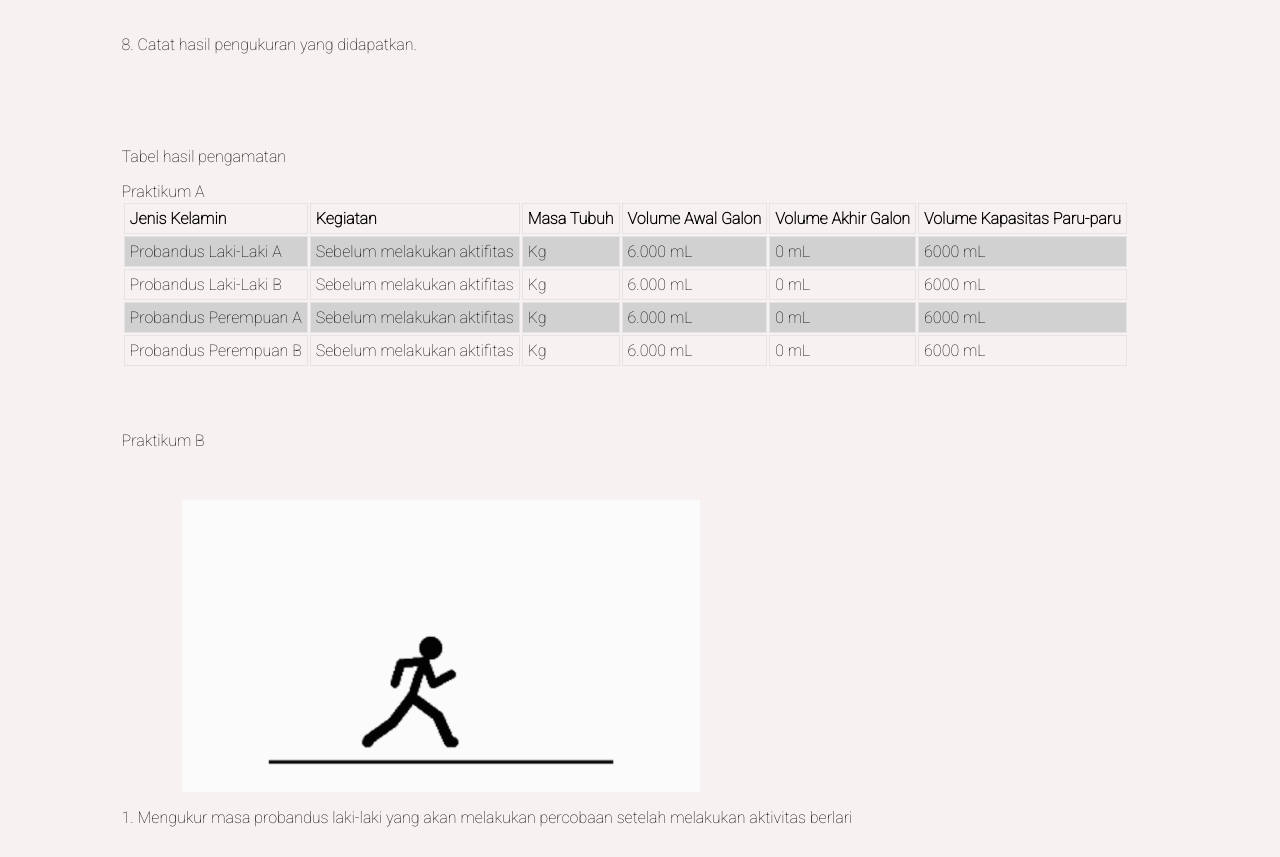
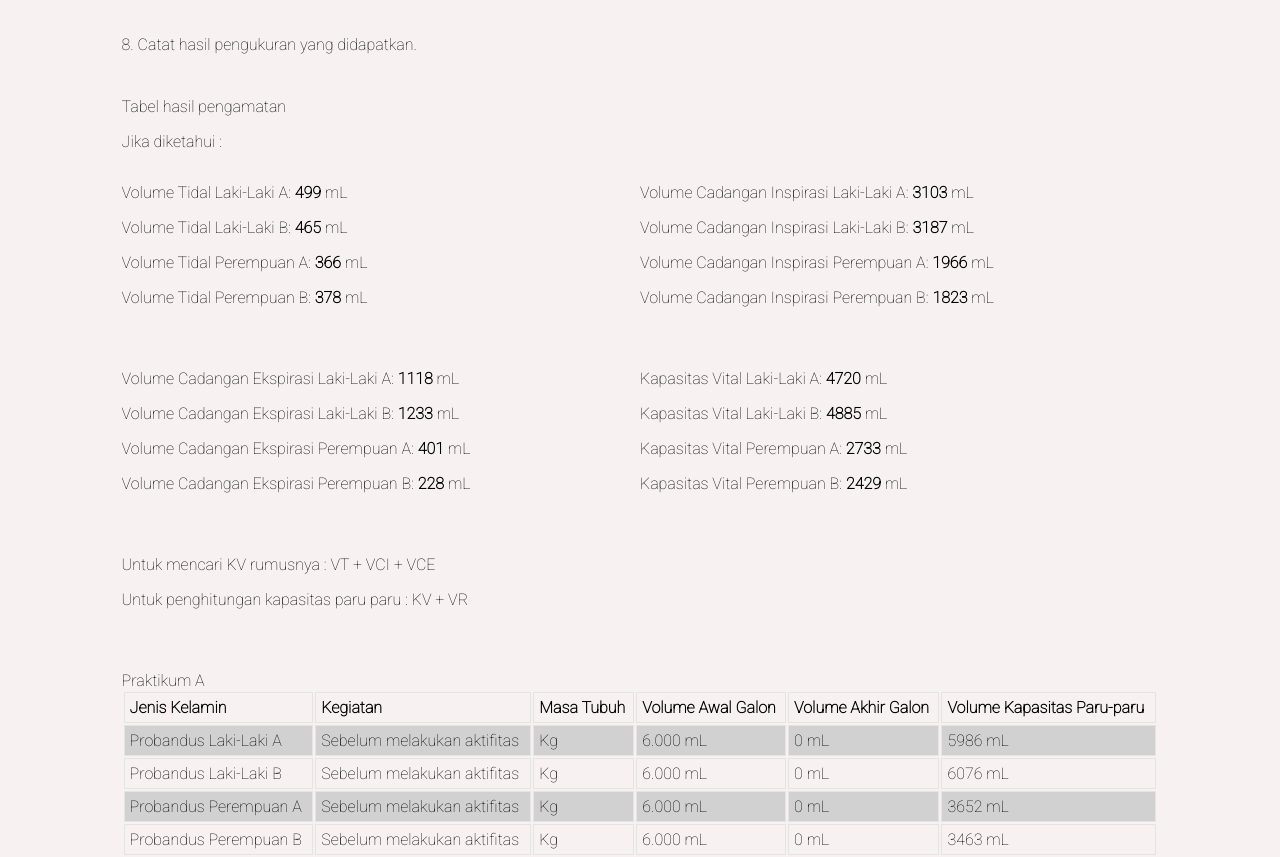
Before and after one commit to pratama11-dev/BiologiApp, a React (Create React App) app in the folder frontend/: page /simulationManusia in a window 1280 px wide. Shown: the part 5560-6417 px from the top of the page. Built offline with nearby package versions, Linux system fonts and the light colour scheme.

Commit message:
fixing Simulasi Res Manusia

```diff
--- a/frontend/src/screen/SimulasiResManusia.js
+++ b/frontend/src/screen/SimulasiResManusia.js
@@ -149,11 +149,68 @@ export default function SimulasiResManusia() {
     }, [kedelapan]);
 
 
-    // const randomNumber = toNumber(Math.random() * 100);
-    // const randomeNumber = toNumber(Math.random() * 100);
+    const volumeTidalLakiA = Math.floor(Math.random() * (500 - 450 + 1)) + 450;
+    const volumeTidalLakiB = Math.floor(Math.random() * (500 - 450 + 1)) + 450;
+    const volumeTidalPerempuanA = Math.floor(Math.random() * (380 - 330 + 1)) + 330;
+    const volumeTidalPerempuanB = Math.floor(Math.random() * (380 - 330 + 1)) + 330;
 
-    // const pengukuran = toNumber(Math.random() * 100);
-    // const pengukuranPr = toNumber(Math.random() * 100);
+    const volumeCadInsLakiA = Math.floor(Math.random() * (3100 - 3000 + 101)) + 3000;
+    const volumeCadInsLakiB = Math.floor(Math.random() * (3100 - 3000 + 101)) + 3000;
+    const volumeCadInsPerempuanA = Math.floor(Math.random() * (1900 - 1800 + 101)) + 1800;
+    const volumeCadInsPerempuanB = Math.floor(Math.random() * (1900 - 1800 + 101)) + 1800;
+
+    const volumeCadEksLakiA = Math.floor(Math.random() * (1200 - 1100 + 101)) + 1100;
+    const volumeCadEksLakiB = Math.floor(Math.random() * (1200 - 1100 + 101)) + 1100;
+    const volumeCadEksPerempuanA = Math.floor(Math.random() * (800 - 100 + 11)) + 100;
+    const volumeCadEksPerempuanB = Math.floor(Math.random() * (800 - 100 + 11)) + 100;
+
+    const volumeResLakiA = Math.floor(Math.random() * (1200 - 1100 + 121)) + 1100;
+    const volumeResLakiB = Math.floor(Math.random() * (1200 - 1100 + 121)) + 1100;
+    const volumeResPerempuanA = Math.floor(Math.random() * (1000 - 900 + 101)) + 900;
+    const volumeResPerempuanB = Math.floor(Math.random() * (1000 - 900 + 101)) + 900;
+
+    const kvLkA = volumeTidalLakiA + volumeCadInsLakiA + volumeCadEksLakiA;
+    const kvLkB = volumeTidalLakiB + volumeCadInsLakiB + volumeCadEksLakiB;
+    const kvPrA = volumeTidalPerempuanA + volumeCadInsPerempuanA + volumeCadEksPerempuanA;
+    const kvPrB = volumeTidalPerempuanB + volumeCadInsPerempuanB + volumeCadEksPerempuanB;
+
+    const totalLkA = volumeResLakiA + kvLkA;
+    const totalLkB = volumeResLakiB + kvLkB;
+    const totalPrA = volumeResPerempuanA + kvPrA;
+    const totalPrB = volumeResPerempuanB + kvPrB;
+
+    // setelah aktivitas
+    const volumeTidalLakiAA = Math.floor(Math.random() * (490 - 450 + 1)) + 450;
+    const volumeTidalLakiBA = Math.floor(Math.random() * (490 - 450 + 1)) + 450;
+    const volumeTidalPerempuanAA = Math.floor(Math.random() * (370 - 330 + 1)) + 330;
+    const volumeTidalPerempuanBA = Math.floor(Math.random() * (370 - 330 + 1)) + 330;
+
+    const volumeCadInsLakiAA = Math.floor(Math.random() * (3090 - 3000 + 101)) + 3000;
+    const volumeCadInsLakiBA = Math.floor(Math.random() * (3090 - 3000 + 101)) + 3000;
+    const volumeCadInsPerempuanAA = Math.floor(Math.random() * (1890 - 1800 + 101)) + 1800;
+    const volumeCadInsPerempuanBA = Math.floor(Math.random() * (1890 - 1800 + 101)) + 1800;
+
+    const volumeCadEksLakiAA = Math.floor(Math.random() * (1190 - 1100 + 101)) + 1100;
+    const volumeCadEksLakiBA = Math.floor(Math.random() * (1190 - 1100 + 101)) + 1100;
+    const volumeCadEksPerempuanAA = Math.floor(Math.random() * (790 - 100 + 11)) + 100;
+    const volumeCadEksPerempuanBA = Math.floor(Math.random() * (790 - 100 + 11)) + 100;
+
+    const volumeResLakiAA = Math.floor(Math.random() * (1190 - 1100 + 121)) + 1100;
+    const volumeResLakiBA = Math.floor(Math.random() * (1190 - 1100 + 121)) + 1100;
+    const volumeResPerempuanAA = Math.floor(Math.random() * (990 - 900 + 101)) + 900;
+    const volumeResPerempuanBA = Math.floor(Math.random() * (990 - 900 + 101)) + 900;
+
+    const kvLkAA = volumeTidalLakiA + volumeCadInsLakiAA + volumeCadEksLakiAA;
+    const kvLkBA = volumeTidalLakiB + volumeCadInsLakiBA + volumeCadEksLakiBA;
+    const kvPrAA = volumeTidalPerempuanA + volumeCadInsPerempuanAA + volumeCadEksPerempuanAA;
+    const kvPrBA = volumeTidalPerempuanB + volumeCadInsPerempuanBA + volumeCadEksPerempuanBA;
+
+    const totalLkAA = volumeResLakiAA + kvLkAA;
+    const totalLkBA = volumeResLakiBA + kvLkBA;
+    const totalPrAA = volumeResPerempuanAA + kvPrAA;
+    const totalPrBA = volumeResPerempuanBA + kvPrBA;
+
+
 
     return (
         <div className="container">
@@ -339,12 +396,43 @@ export default function SimulasiResManusia() {
                                     </ul>
                                 </div>
                             <p />8.	Catat hasil pengukuran  yang didapatkan.
-                                <div className="col-2-simulasi">
 
-                                </div>
                         </div>
                         <div className="judul">
                             <h2 />Tabel hasil pengamatan
+                            <p>Jika diketahui :</p>
+
+                            <div className="row">
+                                <div className="col-2">
+                                    <p>Volume Tidal Laki-Laki A: <b>{volumeTidalLakiA}</b> mL</p>
+                                    <p>Volume Tidal Laki-Laki B: <b>{volumeTidalLakiB}</b> mL</p>
+                                    <p>Volume Tidal Perempuan A: <b>{volumeTidalPerempuanA}</b> mL</p>
+                                    <p>Volume Tidal Perempuan B: <b>{volumeTidalPerempuanB}</b> mL</p>
+                                </div>
+                                <div className="col-2">
+                                    <p>Volume Cadangan Inspirasi Laki-Laki A: <b>{volumeCadInsLakiA}</b> mL</p>
+                                    <p>Volume Cadangan Inspirasi Laki-Laki B: <b>{volumeCadInsLakiB}</b> mL</p>
+                                    <p>Volume Cadangan Inspirasi Perempuan A: <b>{volumeCadInsPerempuanA}</b> mL</p>
+                                    <p>Volume Cadangan Inspirasi Perempuan B: <b>{volumeCadInsPerempuanB}</b> mL</p>
+                                </div>
+                                <div className="col-2">
+                                    <p>Volume Cadangan Ekspirasi Laki-Laki A: <b>{volumeCadEksLakiA}</b> mL</p>
+                                    <p>Volume Cadangan Ekspirasi Laki-Laki B: <b>{volumeCadEksLakiB}</b> mL</p>
+                                    <p>Volume Cadangan Ekspirasi Perempuan A: <b>{volumeCadEksPerempuanA}</b> mL</p>
+                                    <p>Volume Cadangan Ekspirasi Perempuan B: <b>{volumeCadEksPerempuanB}</b> mL</p>
+                                </div>
+                                <div className="col-2">
+                                    <p>Kapasitas Vital Laki-Laki A: <b>{kvLkA}</b> mL</p>
+                                    <p>Kapasitas Vital Laki-Laki B: <b>{kvLkB}</b> mL</p>
+                                    <p>Kapasitas Vital Perempuan A: <b>{kvPrA}</b> mL</p>
+                                    <p>Kapasitas Vital Perempuan B: <b>{kvPrB}</b> mL</p>
+                                </div>
+                                <div className="col-2">
+                                    <p>Untuk mencari KV rumusnya : VT + VCI + VCE</p>
+                                    <p>Untuk penghitungan kapasitas paru paru : KV + VR</p>
+                                </div>
+                            </div>
+
                             <p />Praktikum A
                             <table className="table">
                                 <thead>
@@ -364,7 +452,7 @@ export default function SimulasiResManusia() {
                                         <td>{beratProA} Kg</td>
                                         <td>6.000 mL</td>
                                         <td>{pertama} mL</td>
-                                        <td>{6000 - pertama} mL</td>
+                                        <td>{totalLkA} mL</td>
                                     </tr>
                                     <tr>
                                         <td>Probandus Laki-Laki B</td>
@@ -372,7 +460,7 @@ export default function SimulasiResManusia() {
                                         <td>{beratProB} Kg</td>
                                         <td>6.000 mL</td>
                                         <td>{kedua} mL</td>
-                                        <td>{6000 - kedua} mL</td>
+                                        <td>{totalLkB} mL</td>
                                     </tr>
                                     <tr>
                                         <td>Probandus Perempuan A</td>
@@ -380,7 +468,7 @@ export default function SimulasiResManusia() {
                                         <td>{beratProC} Kg</td>
                                         <td>6.000 mL</td>
                                         <td>{ketiga} mL</td>
-                                        <td>{6000 - ketiga} mL</td>
+                                        <td>{totalPrA} mL</td>
                                     </tr>
                                     <tr>
                                         <td>Probandus Perempuan B</td>
@@ -388,7 +476,7 @@ export default function SimulasiResManusia() {
                                         <td>{beratProD} Kg</td>
                                         <td>6.000 mL</td>
                                         <td>{keempat} mL</td>
-                                        <td>{6000 - keempat} mL</td>
+                                        <td>{totalPrB} mL</td>
                                     </tr>
                                 </tbody>
                             </table>
@@ -399,7 +487,7 @@ export default function SimulasiResManusia() {
                                 <div className="col-2-simulasi">
                                     <img src="../img/alat/larii.gif"/>
                                 </div>
-                            <p />1. Mengukur masa probandus laki-laki yang akan melakukan percobaan setelah melakukan aktivitas berlari
+                            <p />1. Mengukur masa probandus laki-laki yang akan melakukan percobaan setelah melakukan aktivitas berlari sejauh 3km
                                 <div className="col-2-simulasi">
                                     <img src="../img/alat/beratlaki.gif"/>
                                     <ul>
@@ -428,7 +516,7 @@ export default function SimulasiResManusia() {
                                         <label> Kg</label>
                                     </ul>
                                 </div>
-                            <p />2. Mengukur massa probandus perempuan yang akan melakukan percobaan setelah melakukan aktivitas berlari
+                            <p />2. Mengukur massa probandus perempuan yang akan melakukan percobaan setelah melakukan aktivitas berlari sejauh 2km
                                 <div className="col-2-simulasi">
                                     <img src="../img/alat/beratcewe.gif"/>
                                     <ul>
@@ -571,14 +659,44 @@ export default function SimulasiResManusia() {
                                     </ul>
                                 </div>
                             <p />8.	Catat hasil pengukuran  yang didapatkan.
-                                <div className="col-2-simulasi">
-
-                                </div>
                         </div>
                     </div>
 
                     <div className="judul">
                         <h2 />Tabel hasil pengamatan
+                        <p>Jika diketahui :</p>
+
+                            <div className="row">
+                                <div className="col-2">
+                                    <p>Volume Tidal Laki-Laki A: <b>{volumeTidalLakiAA}</b> mL</p>
+                                    <p>Volume Tidal Laki-Laki B: <b>{volumeTidalLakiBA}</b> mL</p>
+                                    <p>Volume Tidal Perempuan A: <b>{volumeTidalPerempuanAA}</b> mL</p>
+                                    <p>Volume Tidal Perempuan B: <b>{volumeTidalPerempuanBA}</b> mL</p>
+                                </div>
+                                <div className="col-2">
+                                    <p>Volume Cadangan Inspirasi Laki-Laki A: <b>{volumeCadInsLakiAA}</b> mL</p>
+                                    <p>Volume Cadangan Inspirasi Laki-Laki B: <b>{volumeCadInsLakiBA}</b> mL</p>
+                                    <p>Volume Cadangan Inspirasi Perempuan A: <b>{volumeCadInsPerempuanAA}</b> mL</p>
+                                    <p>Volume Cadangan Inspirasi Perempuan B: <b>{volumeCadInsPerempuanBA}</b> mL</p>
+                                </div>
+                                <div className="col-2">
+                                    <p>Volume Cadangan Ekspirasi Laki-Laki A: <b>{volumeCadEksLakiAA}</b> mL</p>
+                                    <p>Volume Cadangan Ekspirasi Laki-Laki B: <b>{volumeCadEksLakiBA}</b> mL</p>
+                                    <p>Volume Cadangan Ekspirasi Perempuan A: <b>{volumeCadEksPerempuanAA}</b> mL</p>
+                                    <p>Volume Cadangan Ekspirasi Perempuan B: <b>{volumeCadEksPerempuanBA}</b> mL</p>
+                                </div>
+                                <div className="col-2">
+                                    <p>Kapasitas Vital Laki-Laki A: <b>{kvLkAA}</b> mL</p>
+                                    <p>Kapasitas Vital Laki-Laki B: <b>{kvLkBA}</b> mL</p>
+                                    <p>Kapasitas Vital Perempuan A: <b>{kvPrAA}</b> mL</p>
+                                    <p>Kapasitas Vital Perempuan B: <b>{kvPrBA}</b> mL</p>
+                                </div>
+                                <div className="col-2">
+                                    <p>Untuk mencari KV rumusnya : VT + VCI + VCE</p>
+                                    <p>Untuk penghitungan kapasitas paru paru : KV + VR</p>
+                                </div>
+                            </div>
+
                         <p />Praktikum B
                         <table className="table">
                             <thead>
@@ -598,7 +716,7 @@ export default function SimulasiResManusia() {
                                     <td>{beratProE} Kg</td>
                                     <td>6.000 mL</td>
                                     <td>{kelima} mL</td>
-                                    <td>{6000 - kelima} mL</td>
+                                    <td>{totalLkAA} mL</td>
                                 </tr>
                                 <tr>
                                     <td>Probandus Laki-Laki B</td>
@@ -606,7 +724,7 @@ export default function SimulasiResManusia() {
                                     <td>{beratProF} Kg</td>
                                     <td>6.000 mL</td>
                                     <td>{keenam} mL</td>
-                                    <td>{6000 - keenam} mL</td>
+                                    <td>{totalLkBA} mL</td>
                                 </tr>
                                 <tr>
                                     <td>Probandus Perempuan A</td>
@@ -614,7 +732,7 @@ export default function SimulasiResManusia() {
                                     <td>{beratProG} Kg</td>
                                     <td>6.000 mL</td>
                                     <td>{ketujuh} mL</td>
-                                    <td>{6000 - ketujuh} mL</td>
+                                    <td>{totalPrAA} mL</td>
                                 </tr>
                                 <tr>
                                     <td>Probandus Perempuan B</td>
@@ -622,7 +740,7 @@ export default function SimulasiResManusia() {
                                     <td>{beratProH} Kg</td>
                                     <td>6.000 mL</td>
                                     <td>{kedelapan} mL</td>
-                                    <td>{6000 - kedelapan} mL</td>
+                                    <td>{totalPrBA} mL</td>
                                 </tr>
                             </tbody>
                         </table>
```
